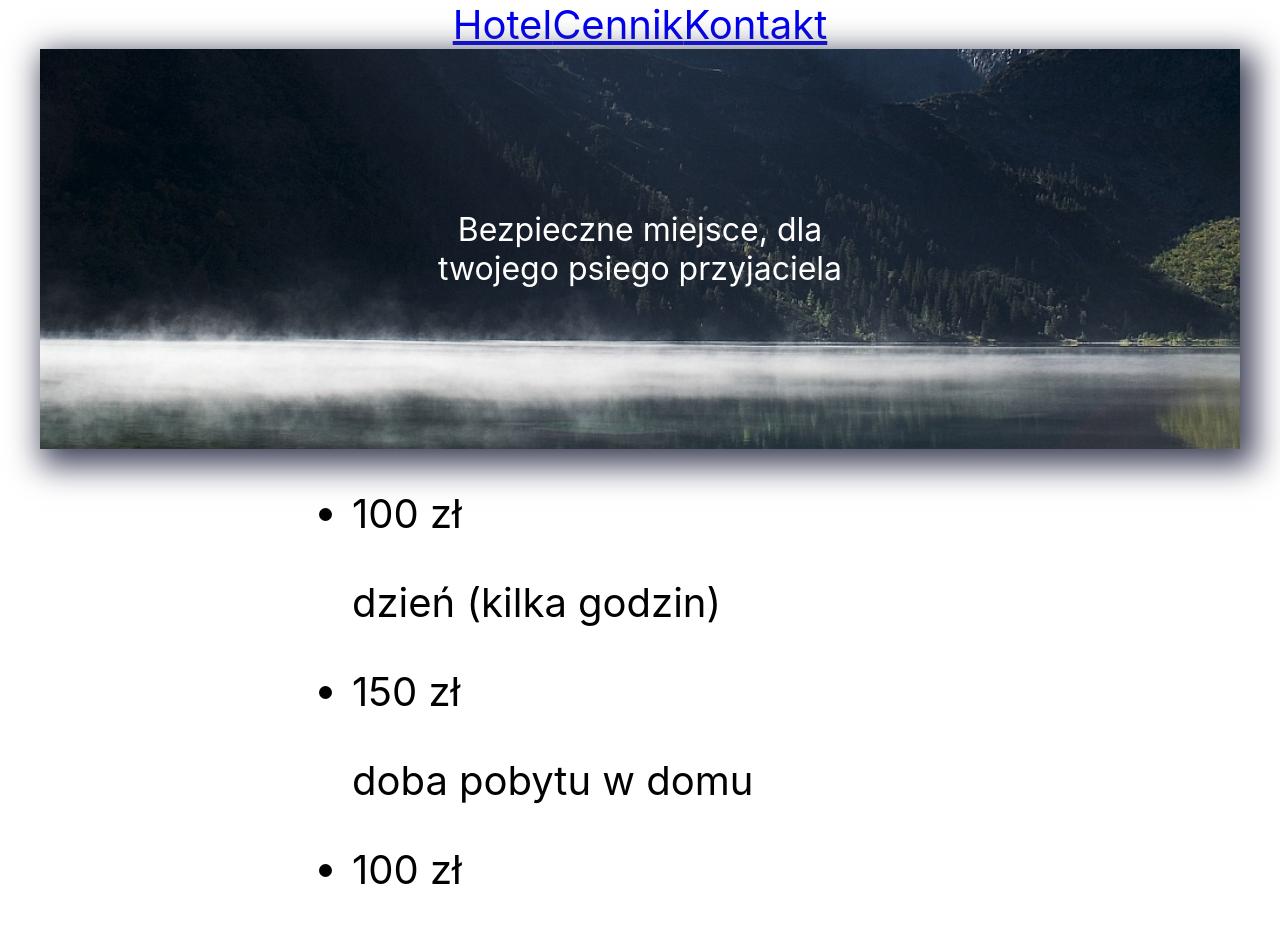
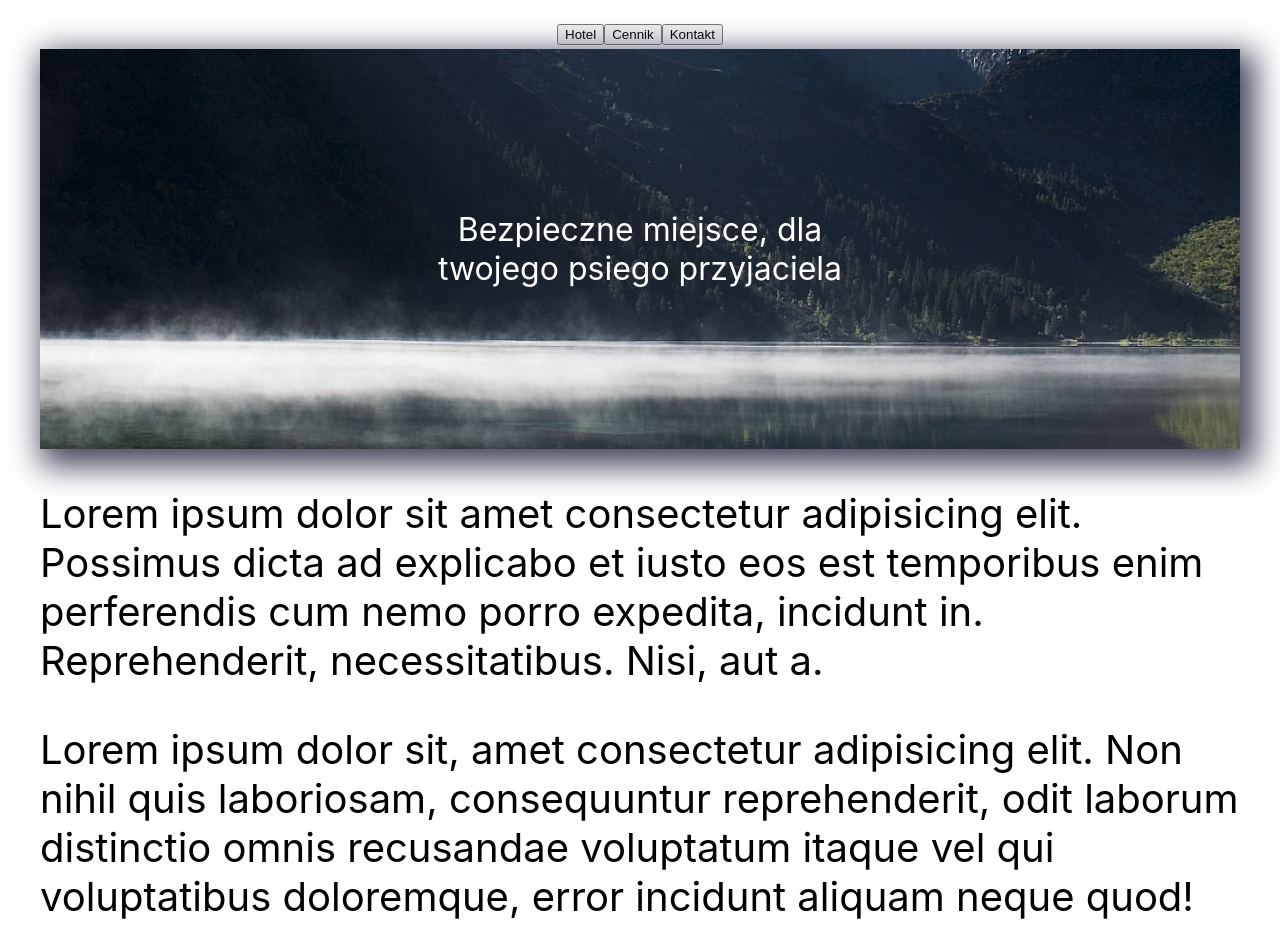
Before and after one commit to DawidBartus/zoo_v2, a React (Create React App) app: page / in a window 1280 px wide. Shown: the top 941 px of the page. Built offline with nearby package versions, Linux system fonts and the light colour scheme.

Commit message:
navigation

```diff
--- a/src/components/App.jsx
+++ b/src/components/App.jsx
@@ -2,6 +2,7 @@ import React from 'react';
 import HeaderElem from './header/header';
 import Navigation from './navigation/navigation';
 import PriceList from './priceList/priceList';
+import MainPage from './main/main';
 
 export const App = () => {
   return (
@@ -18,6 +19,7 @@ export const App = () => {
     >
       <Navigation />
       <HeaderElem />
+      <MainPage />
       <PriceList />
     </div>
   );
--- a/src/components/main/main.jsx
+++ b/src/components/main/main.jsx
@@ -1,3 +1,19 @@
 const MainPage = () => {
-  return <main></main>;
+  return (
+    <main style={{ width: '100%', maxWidth: '1200px' }}>
+      <p>
+        Lorem ipsum dolor sit amet consectetur adipisicing elit. Possimus dicta
+        ad explicabo et iusto eos est temporibus enim perferendis cum nemo porro
+        expedita, incidunt in. Reprehenderit, necessitatibus. Nisi, aut a.
+      </p>
+      <p>
+        Lorem ipsum dolor sit, amet consectetur adipisicing elit. Non nihil quis
+        laboriosam, consequuntur reprehenderit, odit laborum distinctio omnis
+        recusandae voluptatum itaque vel qui voluptatibus doloremque, error
+        incidunt aliquam neque quod!
+      </p>
+    </main>
+  );
 };
+
+export default MainPage;
--- a/src/components/navigation/navigation.jsx
+++ b/src/components/navigation/navigation.jsx
@@ -1,9 +1,16 @@
 const Navigation = () => {
+  const scrollToElement = id => {
+    const element = document.getElementById(id);
+    if (element) {
+      element.scrollIntoView({ behavior: 'smooth' });
+    }
+  };
+
   return (
     <nav>
-      <a href="#">Hotel</a>
-      <a href="#">Cennik</a>
-      <a href="#">Kontakt</a>
+      <button onClick={() => scrollToElement('1')}>Hotel</button>
+      <button onClick={() => scrollToElement('price')}>Cennik</button>
+      <button onClick={() => scrollToElement('b')}>Kontakt</button>
     </nav>
   );
 };
--- a/src/components/priceList/priceList.jsx
+++ b/src/components/priceList/priceList.jsx
@@ -13,7 +13,7 @@ const priceListGenerator = array => {
 
 const PriceList = () => {
   return (
-    <section>
+    <section id="price">
       <ul>{priceListGenerator(normalPrice)}</ul>
       <ul>{priceListGenerator(holidayPrice)}</ul>
       <ul>{priceListGenerator(extras)}</ul>
```
